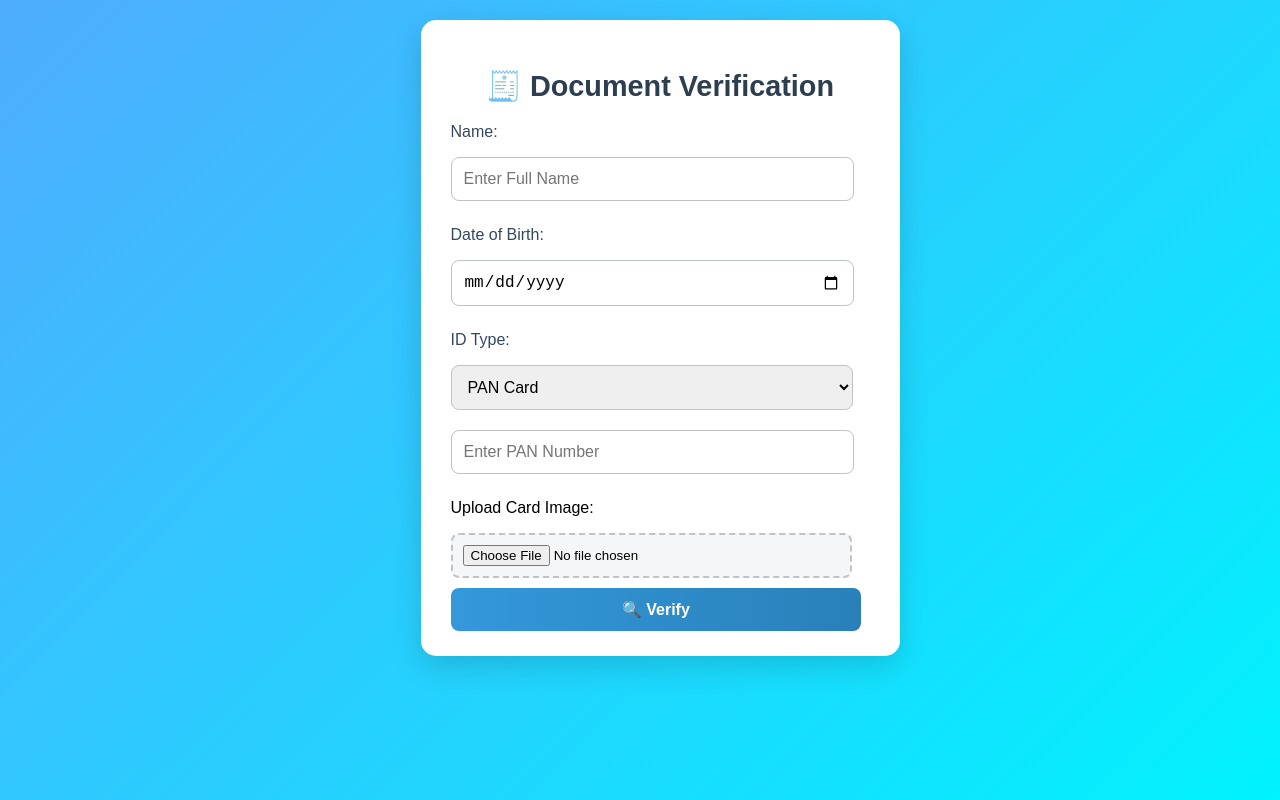
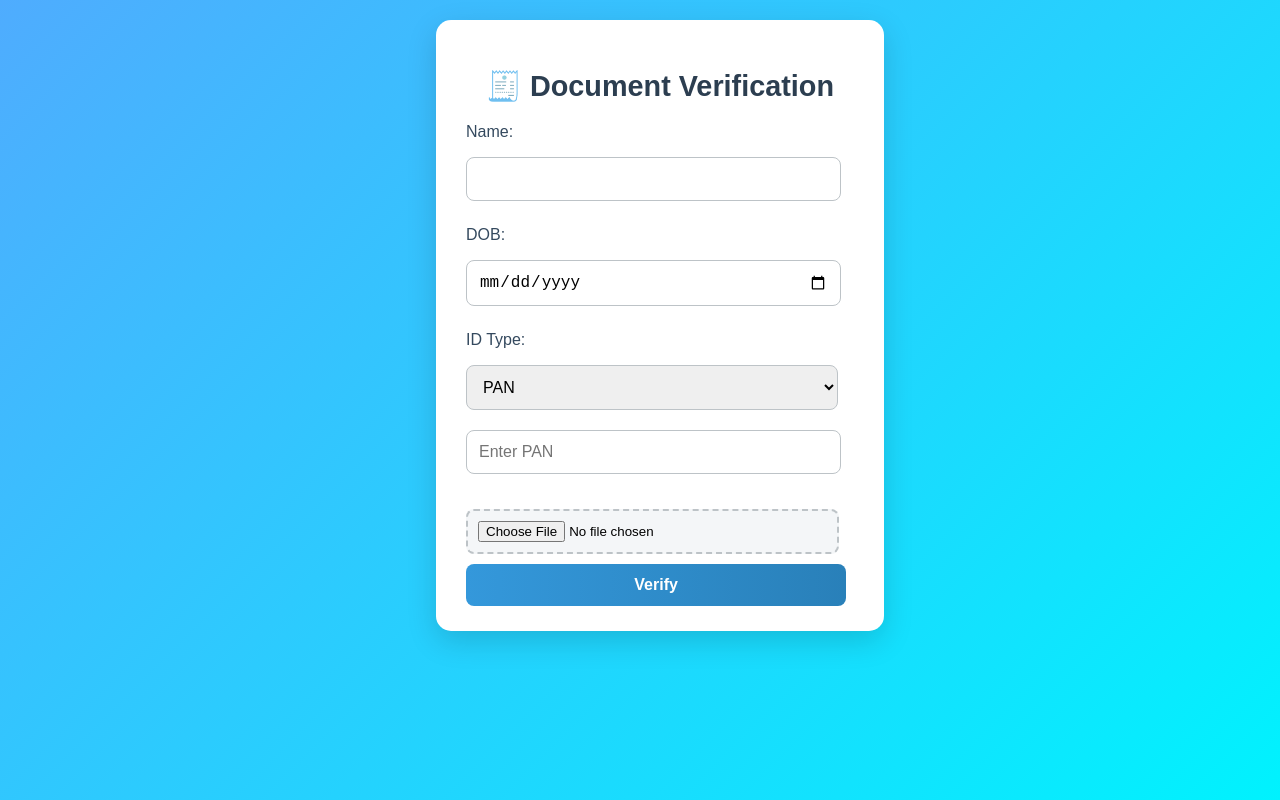
Before and after one commit to veerakumark1999/user-verification, a React (Create React App) app: page / in a window 1280 px wide. Built offline with nearby package versions, Linux system fonts and the light colour scheme.

Commit message:
Update VerifyPanCard component styling and logic

```diff
--- a/src/components/VerifyPanCard.jsx
+++ b/src/components/VerifyPanCard.jsx
@@ -4,7 +4,8 @@ import "./VerifyPanCard.css";
 import Lottie from "lottie-react";
 
 import Loading from "../animations/Loading animation blue.json";
-const OCR_API_KEY = "K83929765888957"; // Replace with your API key
+
+const OCR_API_KEY = "K83929765888957";
 
 const VerifyPanCard = () => {
   const [name, setName] = useState("");
@@ -12,21 +13,19 @@ const VerifyPanCard = () => {
   const [idType, setIdType] = useState("pan");
   const [idNumber, setIdNumber] = useState("");
   const [image, setImage] = useState(null);
-  const [status, setStatus] = useState("idle"); // idle, loading, success, error
+  const [status, setStatus] = useState("idle");
   const [mismatches, setMismatches] = useState([]);
   const [extractedData, setExtractedData] = useState(null);
   const [errorMessage, setErrorMessage] = useState("");
 
   const PAN_REGEX = /^[A-Z]{5}[0-9]{4}[A-Z]$/;
 
-  // Normalize text by removing non-alphanumeric and lowercasing
   const normalize = (text) =>
     text
       .toLowerCase()
       .replace(/[^a-z0-9]/gi, "")
       .trim();
 
-  // Format ISO date string yyyy-mm-dd → dd/mm/yyyy
   const formatDateToDDMMYYYY = (isoDate) => {
     if (!isoDate) return "";
     const d = new Date(isoDate);
@@ -36,13 +35,11 @@ const VerifyPanCard = () => {
     return `${day}/${month}/${year}`;
   };
 
-  // Extract dates dd/mm/yyyy from OCR text with flexible separators
   const extractAllDatesFromText = (text) => {
     const matches = text.match(/\b\d{2}[\s/-]\d{2}[\s/-]\d{4}\b/g);
     return matches ? matches.map((d) => d.replace(/[\s-]/g, "/")) : [];
   };
 
-  // Convert file to base64 string for OCR API input
   const toBase64 = (file) =>
     new Promise((resolve, reject) => {
       const reader = new FileReader();
@@ -51,18 +48,14 @@ const VerifyPanCard = () => {
       reader.onerror = (error) => reject(error);
     });
 
-  // Extract Aadhaar numbers only from lines matching exact pattern
-  const extractAadhaarOnlyFromLines = (rawText) => {
-    const lines = rawText.split("\n");
+  // ✅ NEW: Robust Aadhaar extraction
+  const extractAadhaarFlexible = (rawText) => {
+    const matches = rawText.match(/\b\d{4}\s?\d{4}\s?\d{4}\b/g);
+    if (!matches) return [];
 
-    // Filter lines that conform exactly to Aadhaar number format:
-    // Either 12 digits continuously or 3 groups of 4 digits separated by spaces
-    const aadhaarCandidates = lines
-      .map((line) => line.trim())
-      .filter((line) => /^(\d{12}|\d{4}\s\d{4}\s\d{4})$/.test(line))
-      .map((aadhaar) => aadhaar.replace(/\s/g, "")); // Remove spaces to get pure digits
-
-    return aadhaarCandidates;
+    return matches
+      .map((num) => num.replace(/\s/g, ""))
+      .filter((num) => /^[2-9][0-9]{11}$/.test(num));
   };
 
   const handleVerify = async () => {
@@ -77,9 +70,7 @@ const VerifyPanCard = () => {
     setErrorMessage("");
 
     if (image.size > 5 * 1024 * 1024) {
-      setErrorMessage(
-        "Please upload an image smaller than 5MB to avoid OCR timeout.",
-      );
+      setErrorMessage("Upload image below 5MB.");
       setStatus("error");
       return;
     }
@@ -100,26 +91,19 @@ const VerifyPanCard = () => {
       const res = await axios.post(
         "https://api.ocr.space/parse/image",
         formData,
-        {
-          timeout: 120000,
-        },
+        { timeout: 120000 },
       );
 
       if (res.data.IsErroredOnProcessing) {
         throw new Error(
           Array.isArray(res.data.ErrorMessage)
             ? res.data.ErrorMessage[0]
-            : res.data.ErrorMessage || "OCR processing failed",
-        );
-      }
-
-      if (!res.data.ParsedResults || !res.data.ParsedResults.length) {
-        throw new Error(
-          "No OCR result returned. Please retry with a clear image.",
+            : res.data.ErrorMessage,
         );
       }
 
       const rawText = res.data.ParsedResults[0].ParsedText;
+
       const lines = rawText.split("\n").map((line) => normalize(line));
       const text = normalize(rawText);
       const allDates = extractAllDatesFromText(rawText);
@@ -127,64 +111,64 @@ const VerifyPanCard = () => {
       const mismatched = [];
       const extracted = {};
 
-      // Strict exact normalized name matching
+      // ✅ Name check
       const expectedName = normalize(name);
       const nameFound = lines.includes(expectedName);
+
       if (!nameFound) mismatched.push("Name");
       extracted.name = nameFound ? name : "Not Found";
 
-      // DOB exact normalized matching
+      // ✅ DOB check
       const formattedDob = formatDateToDDMMYYYY(dob);
       const dobFound = allDates.some(
         (d) => normalize(d) === normalize(formattedDob),
       );
+
       if (!dobFound) mismatched.push("DOB");
       extracted.dob = dobFound ? formattedDob : "Not Found";
 
-      // PAN or Aadhaar verification
+      // ✅ PAN or Aadhaar
       if (idType === "pan") {
         const expectedPan = normalize(idNumber);
         const panValid = PAN_REGEX.test(idNumber.toUpperCase());
+
         const panFound =
           panValid &&
           (text.includes(expectedPan) ||
             lines.some((line) => line.includes(expectedPan)));
+
         if (!panFound) mismatched.push("PAN");
         extracted.pan = panFound ? idNumber.toUpperCase() : "Not Found";
       } else {
-        // Aadhaar: extract only lines that match Aadhaar pattern exactly
-        const aadhaarCandidates = extractAadhaarOnlyFromLines(rawText);
+        // 🔥 NEW Aadhaar logic
+        const aadhaarCandidates = extractAadhaarFlexible(rawText);
 
         const cleanInput = idNumber.replace(/\D/g, "");
 
-        // Debug logs - remove or comment out in production
-        console.log("Extracted Aadhaar candidates:", aadhaarCandidates);
-        console.log("User input last 4 digits:", cleanInput);
+        console.log("Aadhaar Found:", aadhaarCandidates);
 
         let aadhaarFound = false;
+
         if (cleanInput.length === 4) {
-          aadhaarFound = aadhaarCandidates.some(
-            (a) => a.slice(-4) === cleanInput,
-          );
-        } else {
-          aadhaarFound = false;
+          aadhaarFound = aadhaarCandidates.some((a) => a.endsWith(cleanInput));
+        } else if (cleanInput.length === 12) {
+          aadhaarFound = aadhaarCandidates.includes(cleanInput);
         }
 
         if (!aadhaarFound) mismatched.push("Aadhaar");
+
         let result =
-          aadhaarCandidates.length > 0
-            ? aadhaarCandidates.join(", ").slice(0, 12)
-            : "Not Found";
-        extracted.aadhaar = aadhaarFound ? ` ${result}` : "Not Found";
+          aadhaarCandidates.length > 0 ? aadhaarCandidates[0] : "Not Found";
+
+        extracted.aadhaar = aadhaarFound ? result : "Not Found";
       }
 
-      // Extract extra info on full match
+      // ✅ Extra info
       if (mismatched.length === 0) {
         if (idType === "pan") {
           extracted.father_name =
-            rawText
-              .match(/(?:Father'?s Name|Fathers Name|S\/O)\s*:?(.+)/i)?.[1]
-              ?.trim() || "Not Found";
+            rawText.match(/(?:Father'?s Name|S\/O)\s*:?(.+)/i)?.[1]?.trim() ||
+            "Not Found";
           extracted.mobile = "N/A";
         } else {
           extracted.father_name = "N/A";
@@ -197,25 +181,8 @@ const VerifyPanCard = () => {
       setMismatches(mismatched);
       setStatus(mismatched.length === 0 ? "success" : "error");
     } catch (error) {
-      console.error("OCR error:", error);
-      let message = "OCR failed. Please try again with a clear image.";
-
-      if (axios.isAxiosError(error)) {
-        if (error.code === "ECONNABORTED") {
-          message =
-            "OCR request timed out. Please try again with a smaller image or a faster connection.";
-        } else if (error.response?.data?.ErrorMessage) {
-          message = Array.isArray(error.response.data.ErrorMessage)
-            ? error.response.data.ErrorMessage[0]
-            : error.response.data.ErrorMessage;
-        } else if (error.message) {
-          message = error.message;
-        }
-      } else if (error instanceof Error && error.message) {
-        message = error.message;
-      }
-
-      setErrorMessage(message);
+      console.error(error);
+      setErrorMessage("OCR failed. Try a clearer image.");
       setStatus("error");
     }
   };
@@ -230,13 +197,12 @@ const VerifyPanCard = () => {
           <input
             type="text"
             value={name}
-            placeholder="Enter Full Name"
             onChange={(e) => setName(e.target.value)}
           />
         </div>
 
         <div className="form-row">
-          <label>Date of Birth:</label>
+          <label>DOB:</label>
           <input
             type="date"
             value={dob}
@@ -254,84 +220,78 @@ const VerifyPanCard = () => {
               setIdNumber("");
             }}
           >
-            <option value="pan">PAN Card</option>
-            <option value="aadhaar">Aadhaar Card</option>
+            <option value="pan">PAN</option>
+            <option value="aadhaar">Aadhaar</option>
           </select>
+
           <input
             type="text"
             value={idNumber}
             placeholder={
-              idType === "pan"
-                ? "Enter PAN Number"
-                : "Enter Last 4 digits of Aadhaar"
+              idType === "pan" ? "Enter PAN" : "Enter Aadhaar / Last 4 digits"
             }
             onChange={(e) => setIdNumber(e.target.value)}
           />
         </div>
 
         <div className="upload-section">
-          <label>Upload Card Image:</label>
-          <input
-            type="file"
-            accept="image/*"
-            onChange={(e) => setImage(e.target.files[0])}
-          />
+          <input type="file" onChange={(e) => setImage(e.target.files[0])} />
         </div>
 
-        <button onClick={handleVerify} className="btn verify-btn">
-          🔍 Verify
+        <button onClick={handleVerify} className="btn">
+          Verify
         </button>
 
         {status === "loading" && (
-          <div
-            className="status loading"
-            role="alert"
-            aria-live="polite"
-            style={{ display: "flex", alignItems: "center", gap: "10px" }}
-          >
-            <Lottie
-              animationData={Loading}
-              style={{ height: 40, width: 40 }}
-              loop={true}
-            />
-            <span>Extracting text, please wait...</span>
+          <div className="status loading">
+            <Lottie animationData={Loading} style={{ height: 40 }} />
+            Processing...
           </div>
         )}
 
         {status === "success" && extractedData && (
-          <div className="status success" role="alert" aria-live="polite">
-            <strong> ☑️ All fields matched!</strong>
+          <div className="status success">
+            <strong>☑️ All fields matched!</strong>
+
             <div className="verified-info">
-              {Object.entries(extractedData).map(([key, val]) => (
-                <p key={key}>
-                  <strong>{key.replace(/_/g, " ").toUpperCase()}:</strong> {val}
-                </p>
-              ))}
+              <p>
+                <strong>NAME:</strong> {extractedData.name}
+              </p>
+
+              <p>
+                <strong>DOB:</strong> {extractedData.dob}
+              </p>
+
+              {idType === "pan" ? (
+                <>
+                  <p>
+                    <strong>PAN NUMBER:</strong> {extractedData.pan}
+                  </p>
+                  <p>
+                    <strong>FATHER NAME:</strong> {extractedData.father_name}
+                  </p>
+                </>
+              ) : (
+                <>
+                  <p>
+                    <strong>AADHAAR NUMBER:</strong> {extractedData.aadhaar}
+                  </p>
+                  <p>
+                    <strong>MOBILE:</strong> {extractedData.mobile}
+                  </p>
+                </>
+              )}
             </div>
           </div>
         )}
 
-        {status === "error" && errorMessage && (
-          <div className="status error" role="alert" aria-live="polite">
-            ❌ <strong>Error:</strong> {errorMessage}
-          </div>
-        )}
-
-        {status === "error" && extractedData && (
+        {status === "error" && (
           <div className="status error">
-            ❌ <strong>Mismatched Fields:</strong>
-            <ul>
-              {mismatches.map((item, idx) => (
-                <li key={idx}>{item}</li>
-              ))}
-            </ul>
-            <div className="verified-info">
-              {Object.entries(extractedData).map(([key, val]) => (
-                <p key={key}>
-                  <strong>{key.replace(/_/g, " ").toUpperCase()}:</strong> {val}
-                </p>
-              ))}
-            </div>
+            ❌ Error
+            <p>{errorMessage}</p>
+            {mismatches.length > 0 && (
+              <p>Mismatched: {mismatches.join(", ")}</p>
+            )}
           </div>
         )}
       </div>
```
Also changed, not shown: src/components/VerifyPanCard.css (+5 -3 lines).
